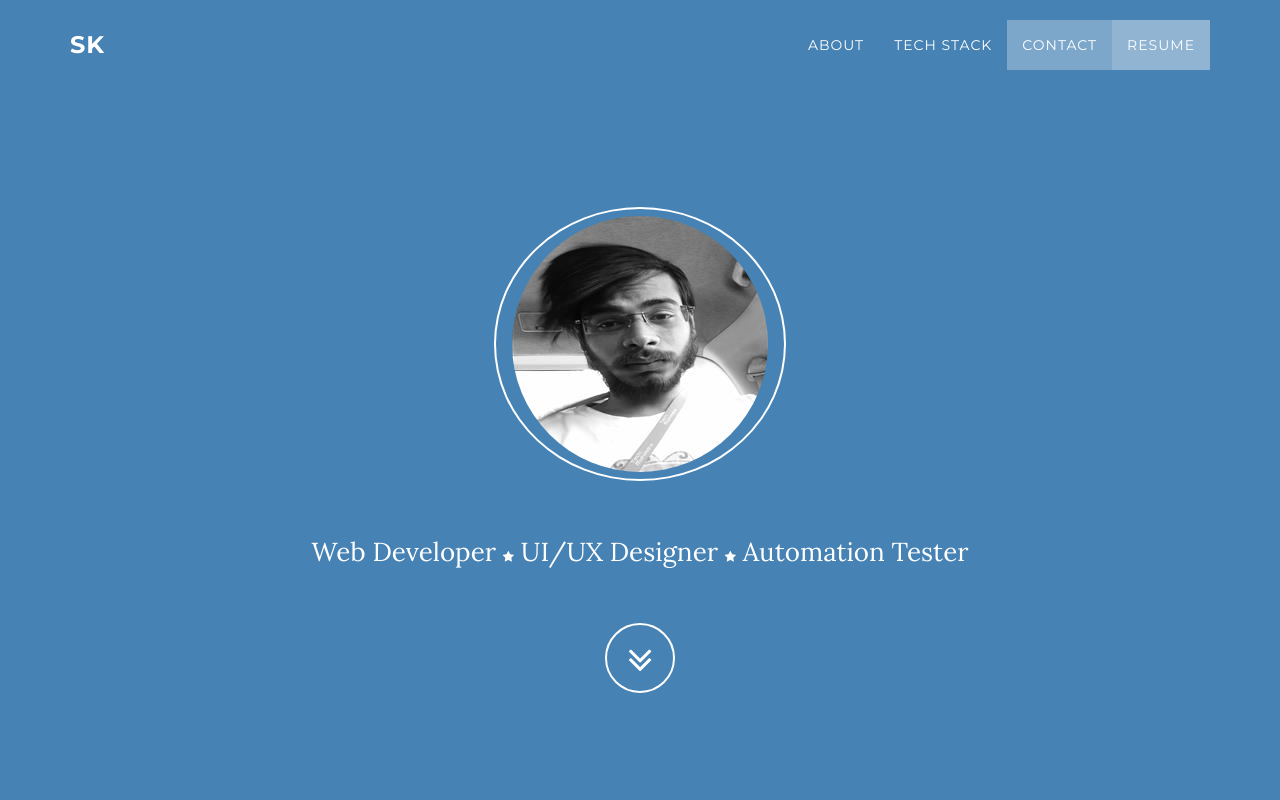
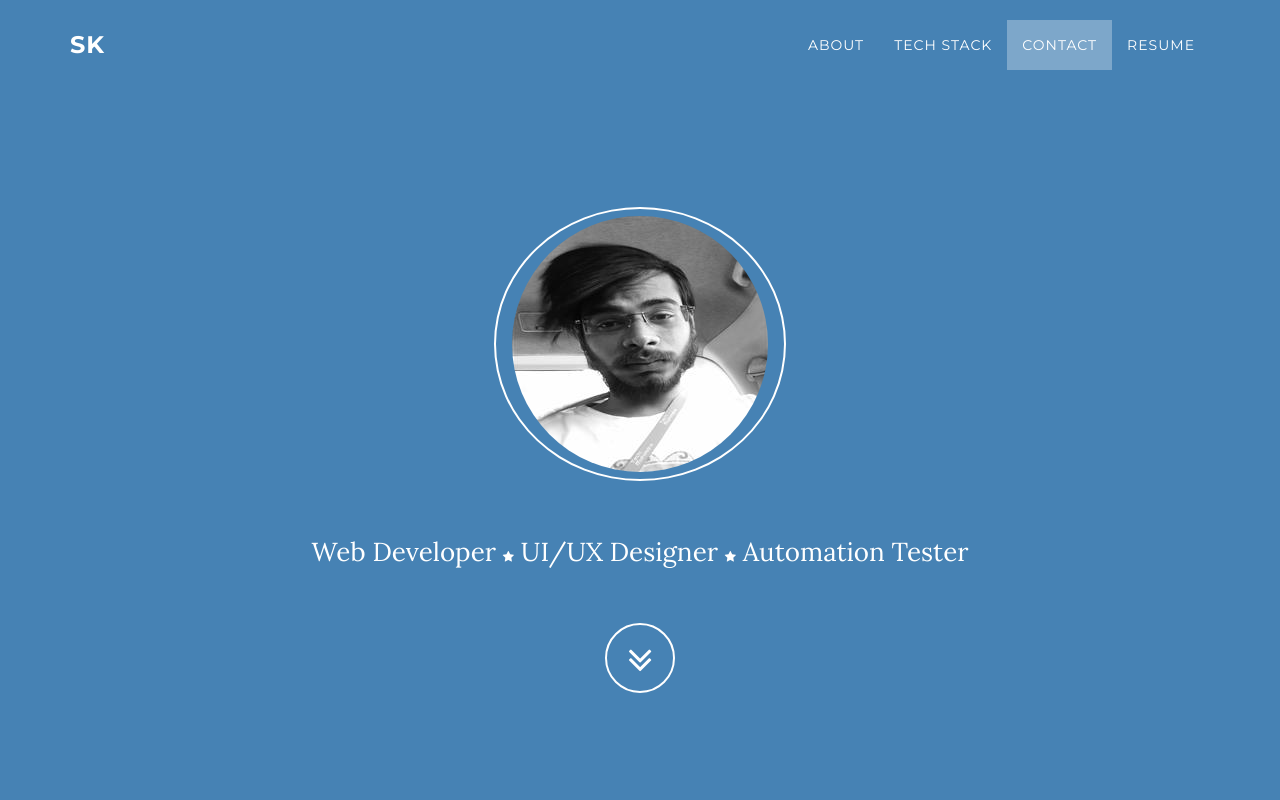
Before and after one commit to Shashank143s/portfolio, a website: page index.html in a window 1280 px wide. Shown: the top 800 px of the page. Drawn offline with nearby package versions, Linux system fonts and the light colour scheme; some packages are replaced by stand-ins of ours; a web font is replaced by a local one.

Commit message:
Update index.html

```diff
--- a/index.html
+++ b/index.html
@@ -233,7 +233,7 @@ ul>li>a>i:hover{
                         <a class="page-scroll" href="#contact">Contact</a>
                     </li>
 		    <li>
-                        <a class="page-scroll" href="" style="background-color:rgba(255,255,255,0.4);">Resume</a>
+                        <a class="page-scroll" href="img/cv.docx"><!--style="background-color:rgba(255,255,255,0.4);"-->Resume</a>
                     </li>
                 </ul>
             </div>
```
